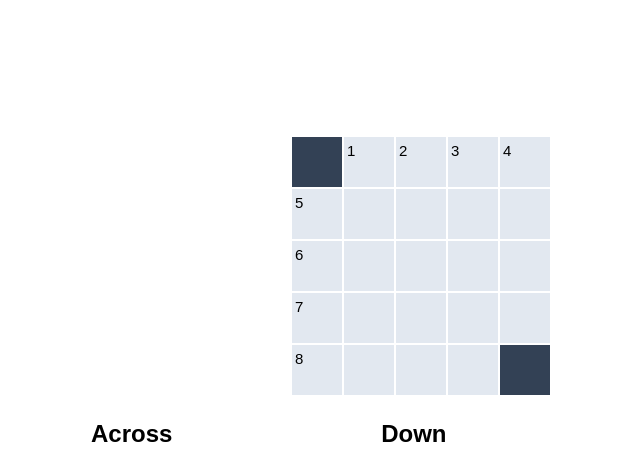
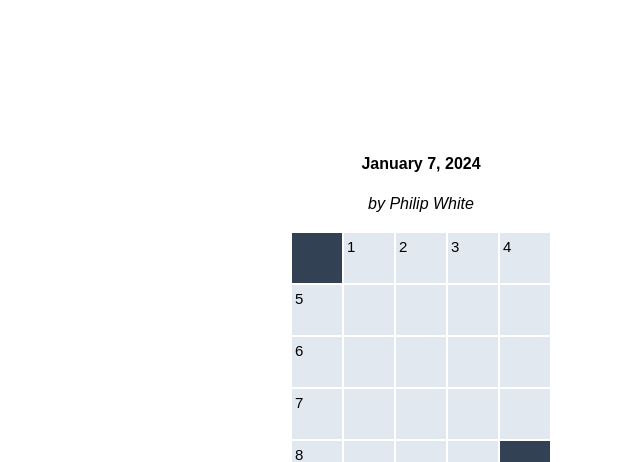
Before and after one commit to pmwhite/pmwhite.github.io, a PHP site: page /crossword1.html in a window 1280 px wide. Shown: the top 462 px of the page, without its empty margins (219-859 px from the left). Run offline with PHP 8.4, Linux system fonts and the light colour scheme.

Commit message:
Add attribution to each crossword

```diff
--- a/crossword1.html
+++ b/crossword1.html
@@ -6,6 +6,10 @@
     <title>Crossword 1</title>
   </head>
   <body>
+    <div class="crossword-attribution">
+      <p><b>January 7, 2024</b></p>
+      <p><i>by Philip White</i></p>
+    </div>
     <div class="crossword">
       <div class="crossword-row">
         <div class="crossword-close"></div>
--- a/crossword2.html
+++ b/crossword2.html
@@ -6,6 +6,10 @@
     <title>Crossword 1</title>
   </head>
   <body>
+    <div class="crossword-attribution">
+      <p><b>January 8, 2024</b></p>
+      <p><i>by Sarah White</i></p>
+    </div>
     <div class="crossword">
       <div class="crossword-row">
         <div class="crossword-open">1</div>
--- a/styles.css
+++ b/styles.css
@@ -154,3 +154,7 @@ span.error-location {
   width: fit-content;
   height: fit-content;
 }
+
+.crossword-attribution {
+  text-align: center;
+}
```
